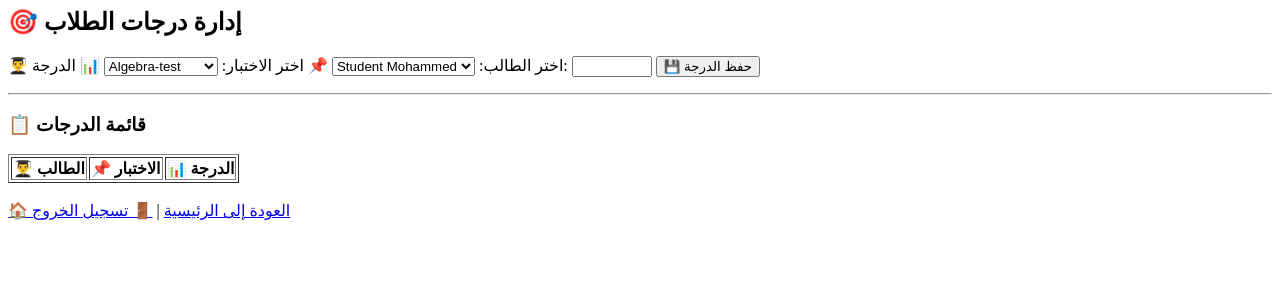
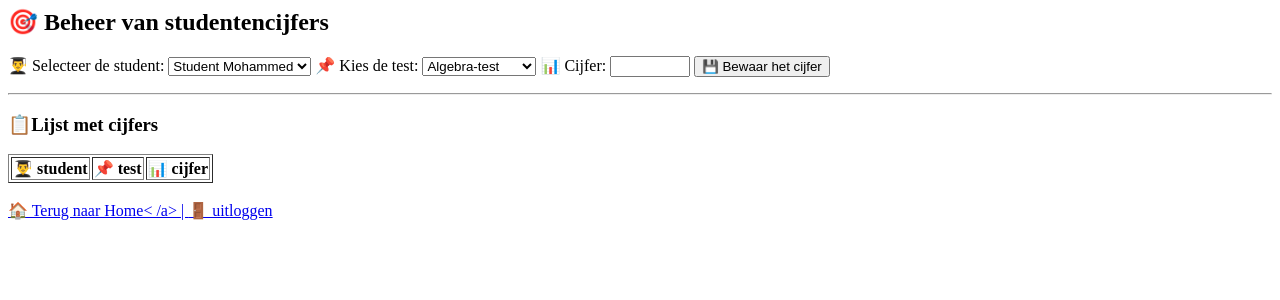
Before and after one commit to Ahmad-Al-Nabelsi/php_intermediate, a PHP site: page /manage_scores.php in a window 1280 px wide. Shown: the top 300 px of the page. Run offline with PHP 8.4, Linux system fonts and the light colour scheme; a user stored in the database is signed in; data comes from the database, SQL or seed files in the repository; data that the repository does not hold is empty.

Commit message:
UPD manage_scores

```diff
--- a/cijferapplicatie/manage_scores.php
+++ b/cijferapplicatie/manage_scores.php
@@ -2,41 +2,41 @@
 session_start();
 require 'db.php';
 
-// تأكد من أن المستخدم معلم
+// Zorg ervoor dat de gebruiker een docent is
 if (!isset($_SESSION["user_id"]) || $_SESSION["role"] != "teacher") {
     header("Location: dashboard.php");
     exit();
 }
 
-// جلب الطلاب والاختبارات
+// Studenten- en testgegevens ophalen
 $students = $pdo->query("SELECT id, name FROM users WHERE role = 'student'")->fetchAll();
 $tests = $pdo->query("SELECT id, title FROM tests")->fetchAll();
 
-// إضافة أو تعديل الدرجة
+// Cijfer toevoegen of wijzigen
 if ($_SERVER["REQUEST_METHOD"] == "POST" && isset($_POST["student_id"], $_POST["test_id"], $_POST["score"])) {
     $student_id = $_POST["student_id"];
     $test_id = $_POST["test_id"];
     $score = $_POST["score"];
 
-    // التحقق مما إذا كانت الدرجة موجودة بالفعل
+    // Controleer of de graad al bestaat
     $stmt = $pdo->prepare("SELECT * FROM results WHERE student_id = ? AND test_id = ?");
     $stmt->execute([$student_id, $test_id]);
     $existing = $stmt->fetch();
 
     if ($existing) {
-        // تحديث الدرجة إذا كانت موجودة
+        // Werk het cijfer bij als het bestaat.
         $stmt = $pdo->prepare("UPDATE results SET score = ? WHERE student_id = ? AND test_id = ?");
         $stmt->execute([$score, $student_id, $test_id]);
         echo "<p style='color:green;'>✅ تم تحديث الدرجة بنجاح!</p>";
     } else {
-        // إدراج درجة جديدة إذا لم تكن موجودة
+        // Voeg een nieuw cijfer in als dit nog niet bestaat
         $stmt = $pdo->prepare("INSERT INTO results (student_id, test_id, score) VALUES (?, ?, ?)");
         $stmt->execute([$student_id, $test_id, $score]);
         echo "<p style='color:green;'>✅ تم إضافة الدرجة بنجاح!</p>";
     }
 }
 
-// جلب جميع الدرجات الحالية
+// Haal alle huidige cijfers op.
 $scores = $pdo->query("
     SELECT users.name AS student_name, tests.title AS test_title, results.score
     FROM results
@@ -45,39 +45,39 @@ $scores = $pdo->query("
 ")->fetchAll();
 ?>
 
-<h2>🎯 إدارة درجات الطلاب</h2>
+<h2>🎯 Beheer van studentencijfers</h2>
 
-<!-- نموذج إضافة أو تعديل درجة -->
+<!-- Cijferformulier toevoegen of wijzigen -->
 <form method="post">
-    <label>👨‍🎓 اختر الطالب:</label>
+    <label>👨‍🎓 Selecteer de student:</label>
     <select name="student_id" required>
         <?php foreach ($students as $student): ?>
             <option value="<?= $student['id'] ?>"><?= htmlspecialchars($student['name']) ?></option>
         <?php endforeach; ?>
     </select>
 
-    <label>📌 اختر الاختبار:</label>
+    <label>📌 Kies de test:</label>
     <select name="test_id" required>
         <?php foreach ($tests as $test): ?>
             <option value="<?= $test['id'] ?>"><?= htmlspecialchars($test['title']) ?></option>
         <?php endforeach; ?>
     </select>
 
-    <label>📊 الدرجة:</label>
+    <label>📊 Cijfer:</label>
     <input type="number" name="score" min="0" max="100" step="0.1" required>
 
-    <button type="submit">💾 حفظ الدرجة</button>
+    <button type="submit">💾 Bewaar het cijfer </button>
 </form>
 
 <hr>
 
-<!-- عرض الدرجات الحالية -->
-<h3>📋 قائمة الدرجات</h3>
+<!-- Bekijk huidige cijfers -->
+<h3>📋Lijst met cijfers </h3>
 <table border="1">
     <tr>
-        <th>👨‍🎓 الطالب</th>
-        <th>📌 الاختبار</th>
-        <th>📊 الدرجة</th>
+        <th>👨‍🎓 student </th>
+        <th>📌 test </th>
+        <th>📊 cijfer </th>
     </tr>
     <?php foreach ($scores as $score): ?>
         <tr>
@@ -89,5 +89,5 @@ $scores = $pdo->query("
 </table>
 
 <br>
-<!-- أزرار التنقل -->
-<a href="dashboard.php">🏠 العودة إلى الرئيسية</a> | <a href="logout.php">🚪 تسجيل الخروج</a>
+<!-- Navigatieknoppen -->
+<a href="dashboard.php">🏠 Terug naar Home< /a> | <a href="logout.php">🚪 uitloggen </a>
```
